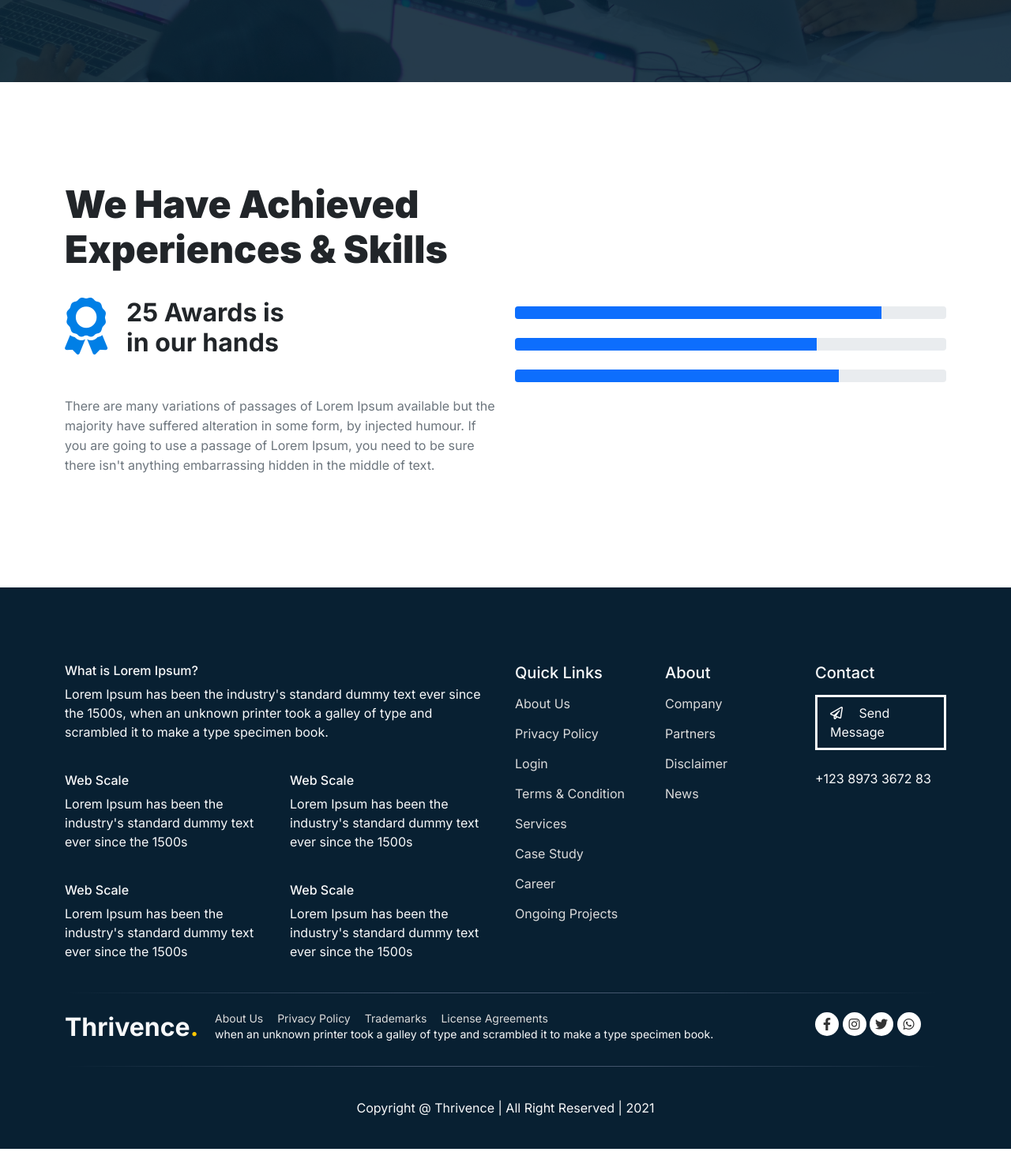
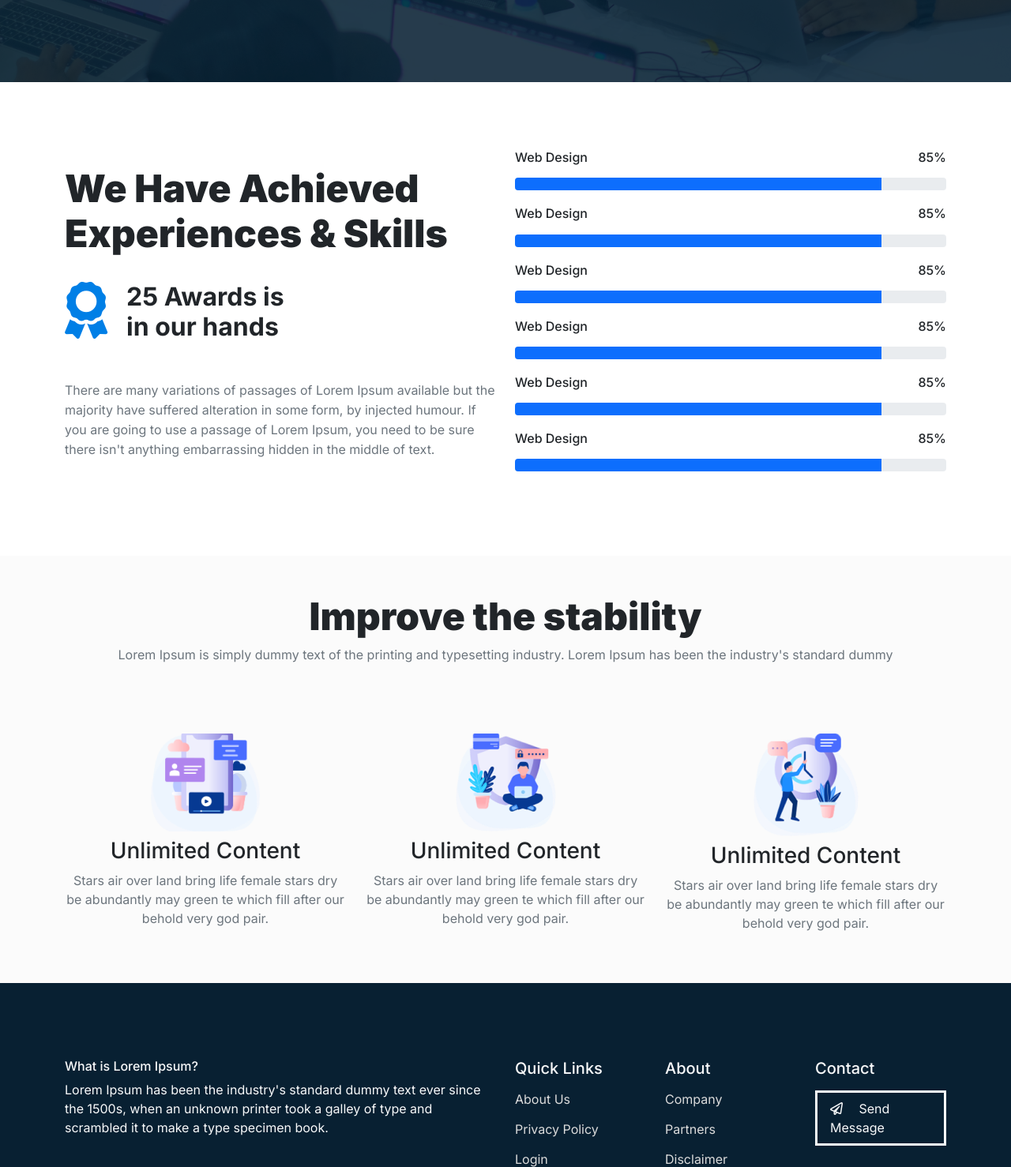
Before and after one commit to mamurjordev/craftnce-agency-wordpress-theme, a PHP site: page /about.html in a window 1280 px wide. Shown: the part 1883-3361 px from the top of the page at 79% size. Before the commit the page ends 3338 px from the top, so only its background shows below. Run offline with PHP 8.4, Linux system fonts and the light colour scheme; some libraries are stand-ins or nearby versions.

Commit message:
improve the stability

```diff
--- a/about.html
+++ b/about.html
@@ -202,7 +202,7 @@
     <!-- Skill Progressbar Section -->
     <section class="home-info">
         <div class="container">
-            <div class="row hero-h align-items-center py-5 py-lg-0">
+            <div class="row progress-bar-h align-items-center py-5 py-lg-0">
                 <div class="col-lg-6 mt-5 mt-lg-0">
                     <h2 class="info-title text-capitalize">We Have achieved<br>Experiences & Skills</h2>
 
@@ -216,15 +216,87 @@
                     </p>
                 </div>
                 <div class="col-lg-6">
-                    <div class="progress mt-4">
-                        <div class="progress-bar" role="progressbar" style="width: 85%" aria-valuenow="25" aria-valuemin="0" aria-valuemax="100"></div>
+                    <div class="progress-item">
+                        <div class="d-flex justify-content-between">
+                            <h6>Web Design</h6>
+                            <h6>85%</h6>
+                        </div>
+                        <div class="progress mt-2">
+                            <div class="progress-bar" role="progressbar" style="width: 85%" aria-valuenow="25" aria-valuemin="0" aria-valuemax="100"></div>
+                        </div>
                     </div>
-                    <div class="progress mt-4">
-                        <div class="progress-bar" role="progressbar" style="width: 70%" aria-valuenow="50" aria-valuemin="0" aria-valuemax="100"></div>
+                    <div class="progress-item">
+                        <div class="d-flex justify-content-between">
+                            <h6>Web Design</h6>
+                            <h6>85%</h6>
+                        </div>
+                        <div class="progress mt-2">
+                            <div class="progress-bar" role="progressbar" style="width: 85%" aria-valuenow="25" aria-valuemin="0" aria-valuemax="100"></div>
+                        </div>
                     </div>
-                    <div class="progress mt-4">
-                        <div class="progress-bar" role="progressbar" style="width: 75%" aria-valuenow="75" aria-valuemin="0" aria-valuemax="100"></div>
+                    <div class="progress-item">
+                        <div class="d-flex justify-content-between">
+                            <h6>Web Design</h6>
+                            <h6>85%</h6>
+                        </div>
+                        <div class="progress mt-2">
+                            <div class="progress-bar" role="progressbar" style="width: 85%" aria-valuenow="25" aria-valuemin="0" aria-valuemax="100"></div>
+                        </div>
                     </div>
+                    <div class="progress-item">
+                        <div class="d-flex justify-content-between">
+                            <h6>Web Design</h6>
+                            <h6>85%</h6>
+                        </div>
+                        <div class="progress mt-2">
+                            <div class="progress-bar" role="progressbar" style="width: 85%" aria-valuenow="25" aria-valuemin="0" aria-valuemax="100"></div>
+                        </div>
+                    </div>
+                    <div class="progress-item">
+                        <div class="d-flex justify-content-between">
+                            <h6>Web Design</h6>
+                            <h6>85%</h6>
+                        </div>
+                        <div class="progress mt-2">
+                            <div class="progress-bar" role="progressbar" style="width: 85%" aria-valuenow="25" aria-valuemin="0" aria-valuemax="100"></div>
+                        </div>
+                    </div>
+                    <div class="progress-item">
+                        <div class="d-flex justify-content-between">
+                            <h6>Web Design</h6>
+                            <h6>85%</h6>
+                        </div>
+                        <div class="progress mt-2">
+                            <div class="progress-bar" role="progressbar" style="width: 85%" aria-valuenow="25" aria-valuemin="0" aria-valuemax="100"></div>
+                        </div>
+                    </div>
+                </div>
+            </div>
+        </div>
+    </section>
+
+    <!-- Improve The Stability -->
+    <section class="improve-the-stability">
+        <div class="container py-5">
+            <div class="row text-center">
+                <h2 class="fs-48 fw-900">Improve the stability</h2>
+                <p class="text-muted">Lorem Ipsum is simply dummy text of the printing and typesetting industry. Lorem Ipsum has been the industry's standard dummy</p>
+            </div>
+            <div class="row text-center mt-5">
+                <div class="col-md-6 col-xl-4 mt-4">
+                    <img src="assets/img/icons/ss-01.png" alt="">
+                    <h3 class="mt-2">Unlimited Content</h3>
+                    <p class="lh-base text-muted">Stars air over land bring life female stars dry be abundantly may green te which fill after our behold very god pair.</p>
+                </div>
+                <div class="col-md-6 col-xl-4 mt-4">
+                    <img src="assets/img/icons/ss-02.png" alt="">
+                    <h3 class="mt-2">Unlimited Content</h3>
+                    <p class="lh-base text-muted">Stars air over land bring life female stars dry be abundantly may green te which fill after our behold very god pair.</p>
+                </div>
+                <div class="col-md-6 col-xl-4 mt-4">
+                    <img src="assets/img/icons/ss-03.png" alt="">
+                    <h3 class="mt-2">Unlimited Content</h3>
+                    <p class="lh-base text-muted">Stars air over land bring life female stars dry be abundantly may green te which fill after our behold very god pair.</p>
                 </div>
             </div>
         </div>
--- a/assets/css/style.css
+++ b/assets/css/style.css
@@ -273,3 +273,18 @@ body {
 .award-text-whidth {
     width: 230px;
 }
+
+.progress-item {
+    margin: 20px 0;
+}
+.progress-item:first-child {
+    margin-top: 0;
+}
+
+.improve-the-stability {
+    background-color: #FBFBFB;
+}
+
+.progress-bar-h {
+    min-height: 600px;
+}
```
Also changed, not shown: assets/img/icons/ss-01.png (added), assets/img/icons/ss-02.png (added), assets/img/icons/ss-03.png (added).
